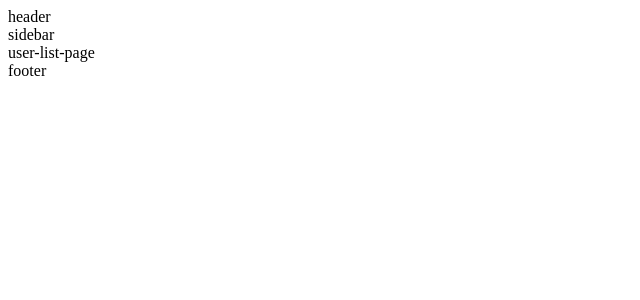
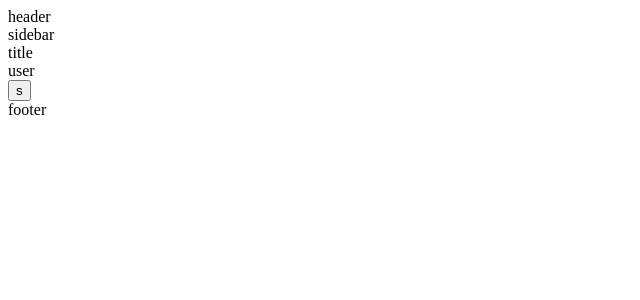
Before and after one commit to wanted-pre-onboarding-fe-6-10/pre-onboarding-assignment-week-4-1-team-10-TenKeyLess, a React (Create React App) app: page /user in a window 1280 px wide. Shown: the top 300 px of the page, without its empty margins (0-640 px from the left). Built offline with nearby package versions, Linux system fonts and the light colour scheme; no server answers.

Commit message:
Feat: userlist 컴포넌트 구조 설정

```diff
--- a/src/pages/UserList/UserList.tsx
+++ b/src/pages/UserList/UserList.tsx
@@ -1,5 +1,15 @@
+import PageButton from './components/PageButton';
+import UserBox from './components/UserBox';
+import UserTitle from './components/UserTitle';
+
 const UserList = () => {
-  return <div>user-list-page</div>;
+  return (
+    <>
+      <UserTitle />
+      <UserBox />
+      <PageButton />
+    </>
+  );
 };
 
 export default UserList;
--- /dev/null
+++ b/src/pages/UserList/components/PageButton.tsx
@@ -0,0 +1,5 @@
+const PageButton = () => {
+  return <button>s</button>;
+};
+
+export default PageButton;
--- /dev/null
+++ b/src/pages/UserList/components/UserBox.tsx
@@ -0,0 +1,5 @@
+const UserBox = () => {
+  return <div>user</div>;
+};
+
+export default UserBox;
--- /dev/null
+++ b/src/pages/UserList/components/UserTitle.tsx
@@ -0,0 +1,5 @@
+const UserTitle = () => {
+  return <div>title</div>;
+};
+
+export default UserTitle;
```
